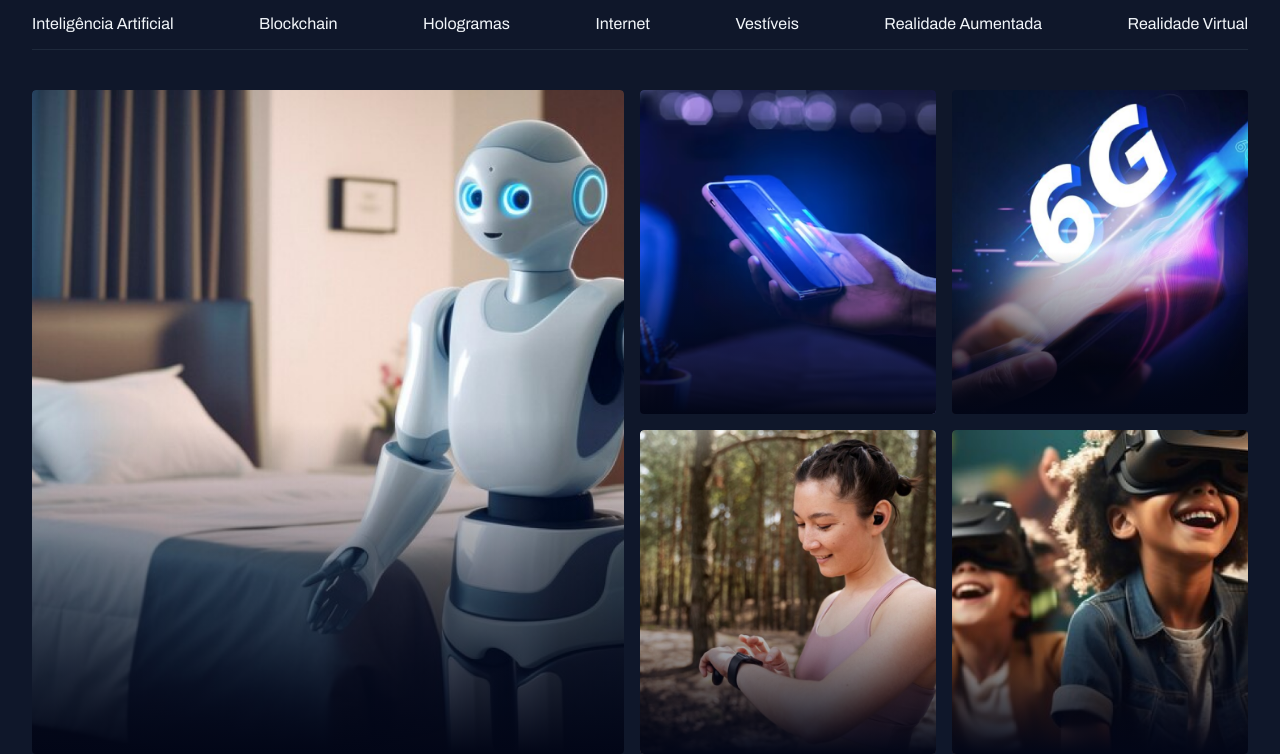
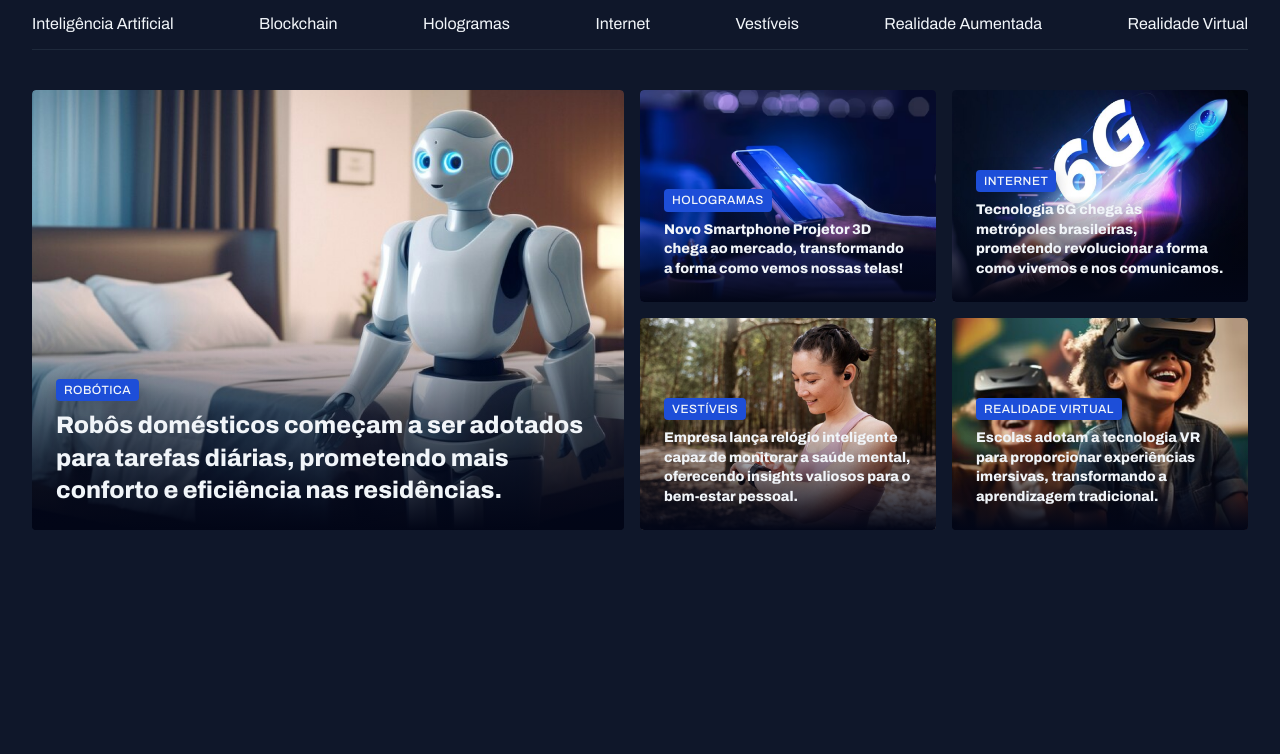
Before and after one commit to maathdev/projeto-portal-de-noticias, a plain HTML site: page index.html in a window 1280 px wide. Shown: the part 74-828 px from the top of the page. After the commit the page ends 800 px from the top, so only its background shows below. Drawn offline with Linux system fonts and the light colour scheme.

Commit message:
Adjusting card content.²

```diff
--- a/styles/global.css
+++ b/styles/global.css
@@ -54,3 +54,15 @@ img {
 main {
     margin-top: 40px;
 }
+
+.content-tag {
+    display: inline-block;
+    background-color: var(--brand-color-dark);
+    padding: 4px 8px;
+    border-radius: 4px;
+    font: 500 12px/1.2 var(--font-family);
+    text-transform: uppercase;
+    letter-spacing: 0.04em;
+    color: var(--text-color-primary);
+    box-shadow: 0px 4px 16px hsla(229, 84%, 5%, 0.251);
+}
--- a/styles/sections.css
+++ b/styles/sections.css
@@ -18,4 +18,15 @@
         top: 50%;
        background: linear-gradient(180deg, transparent 0%, #020617 100%);
     }
+
+    figcaption {
+        position: absolute;
+        bottom: 0;
+
+        padding: 24px;
+
+        h2 {
+            margin-top: 8px;
+        }
+    }
 }
--- a/styles/utility.css
+++ b/styles/utility.css
@@ -15,3 +15,19 @@
 .gap-16 {
     gap: 16px;
 }
+
+.text-2xl {
+    font: var(--h1);
+}
+
+.text-xl {
+    font: var(--h2);
+}
+
+.text-lg {
+    font: var(--h3);
+}
+
+.text-sm {
+    font: var(--text-sm);
+}
```
